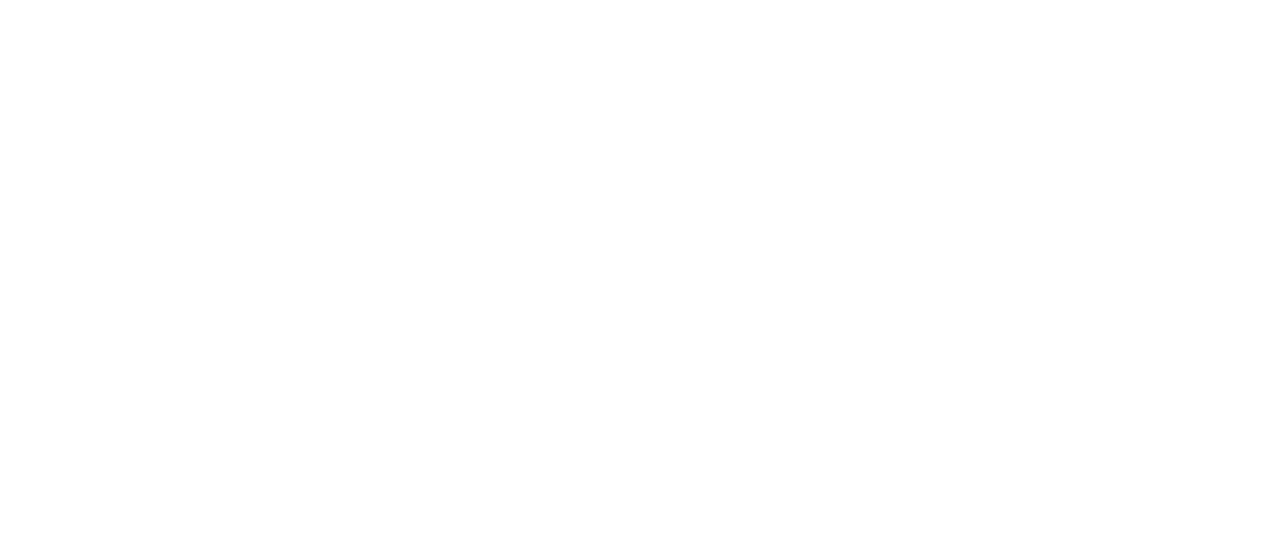
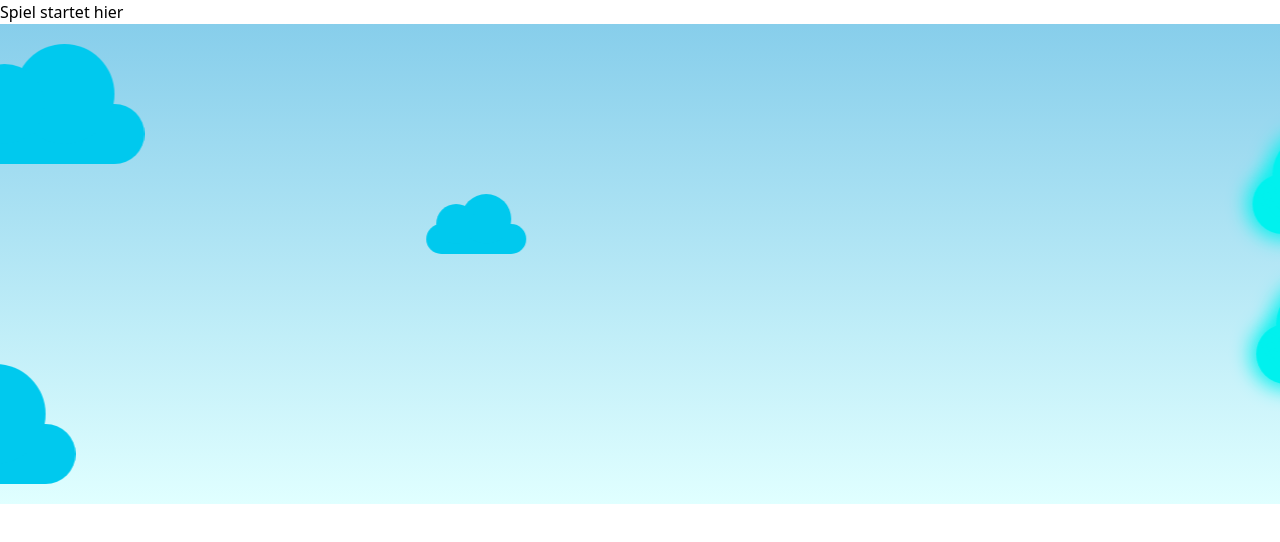
Before and after one commit to Emme18/MMS_Framework, a SvelteKit app: page /Spiel_starten in a window 1280 px wide. Shown: the top 542 px of the page. Built offline with nearby package versions, Linux system fonts and the light colour scheme.

Commit message:
CSS Wolken Animation

```diff
--- a/src/routes/+page.svelte
+++ b/src/routes/+page.svelte
@@ -27,7 +27,7 @@
 
 <div class="w-full bg-slate-300 h-full text-center">
     <div class="pt-72">
-        <a href="/Charakterwahl">
+        <a href="/Spiel_starten">
             <Button />
         </a>
 
--- a/src/routes/Spiel_starten/+page.svelte
+++ b/src/routes/Spiel_starten/+page.svelte
@@ -0,0 +1,232 @@
+<div>
+    <h1> Spiel startet hier </h1>
+</div>
+
+
+<div class="mb-cloud">
+    <div class="cloud1"></div>
+    <div class="cloud2"></div>
+    <div class="cloud3"></div>
+    <div class="cloud4"></div>
+    <div class="cloud5"></div>
+    <div class="cloud6"></div>
+</div>
+
+<style>
+ /*
+  *  Created on : 02.05.2018, 15:44:15
+  *  @copyright : Samet Tarim
+  *  @author    : Samet Tarim aka prod3v3loper
+  */
+
+  .mb-cloud {
+
+  position: relative;
+  overflow: hidden;
+  width: 100%;
+  height: 30em;
+  max-height: 30em;
+  background: linear-gradient(#87CEEB,#E0FFFF);
+}
+
+.cloud1,
+.cloud2,
+.cloud3,
+.cloud4,
+.cloud5,
+.cloud6 {
+
+  position: absolute;
+
+  -webkit-border-radius: 200px;
+  -moz-border-radius: 200px;
+  border-radius: 200px;
+}
+
+.cloud1, .cloud4 {
+
+  width: 200px;
+  height: 60px;
+  background: #00c9ee;
+}
+
+.cloud1 {
+
+  top: 80px;
+  left:-230px;
+  animation: cloud1 50s infinite linear;
+}
+
+@keyframes cloud1 {
+  from{transform: translate3d(-130px,0,0)}
+  to{transform: translate3d(1900px,0,0)}
+}
+
+.cloud2 {
+
+  top: 200px;
+  left:-230px;
+  animation: cloud2 20s infinite linear;
+}
+
+@keyframes cloud2 {
+  from{transform: translate3d(-90px,0,0)}
+  to{transform: translate3d(1900px,0,0)}
+}
+
+.cloud3 {
+
+  top: 300px;
+  right:-230px;
+  animation: cloud3 60s infinite linear;
+}
+
+@keyframes cloud3 {
+  from{transform: translate3d(210px,0,0)}
+  to{transform: translate3d(-1900px,0,0)}
+}
+
+.cloud4 {
+
+  top: 400px;
+  left:-230px;
+  animation: cloud4 80s infinite linear;
+}
+
+@keyframes cloud4 {
+  from{transform: translate3d(-80px,0,0)}
+  to{transform: translate3d(1900px,0,0)}
+}
+
+.cloud5 {
+
+  top: 300px;
+  left:-230px;
+  animation: cloud5 100s infinite linear 1s;
+}
+
+@keyframes cloud5 {
+  from{transform: translate3d(-80px,0,0)}
+  to{transform: translate3d(1900px,0,0)}
+}
+
+.cloud6 {
+
+  top: 150px;
+  right:-230px;
+  animation: cloud6 40s infinite linear 1s;
+}
+
+@keyframes cloud6 {
+  from{transform: translate3d(300px,0,0)}
+  to{transform: translate3d(-1900px,0,0)}
+}
+
+.cloud1:after, .cloud4:after {
+
+  content: '';
+  position: absolute;
+  top:-40px;
+  left: 20px;
+  width: 80px;
+  height: 80px;
+  background: #00c9ee;
+  -webkit-border-radius: 200px;
+  -moz-border-radius: 200px;
+  border-radius: 200px;
+}
+
+.cloud1:before, .cloud4:before {
+
+  content: '';
+  position: absolute;
+  top:-60px;
+  right: 30px;
+  width: 100px;
+  height: 100px;
+  background: #00c9ee;
+  -webkit-border-radius: 200px;
+  -moz-border-radius: 200px;
+  border-radius: 200px;
+}
+
+.cloud2, .cloud5 {
+
+  width: 100px;
+  height: 30px;
+  background: #00c9ee;
+}
+
+.cloud2:after, .cloud5:after {
+
+  content: '';
+  position: absolute;
+  width: 40px;
+  height: 40px;
+  top:-20px;
+  left: 10px;
+  background: #00c9ee;
+  -webkit-border-radius: 200px;
+  -moz-border-radius: 200px;
+  border-radius: 200px;
+}
+
+.cloud2:before, .cloud5:before {
+
+  content: '';
+  position: absolute;
+  top:-30px;
+  right: 15px;
+  width: 50px;
+  height: 50px;
+  background: #00c9ee;
+  -webkit-border-radius: 200px;
+  -moz-border-radius: 200px;
+  border-radius: 200px;
+}
+
+.cloud3, .cloud6 {
+
+  width: 200px;
+  height: 60px;
+  background: #00f1ee;
+  box-shadow: 0px 0px 20px 5px #00f1ee;
+  -moz-box-shadow: 0px 0px 20px 5px #00f1ee;
+  -webkit-box-shadow: 0px 0px 20px 5px #00f1ee;
+}
+
+.cloud3:after, .cloud6:after {
+
+  content: '';
+  position: absolute;
+  width: 80px;
+  height: 80px;
+  top:-40px;
+  left: 20px;
+  background: #00f1ee;
+  -webkit-border-radius: 200px;
+  -moz-border-radius: 200px;
+  border-radius: 200px;
+  box-shadow: 0px 0px 20px 5px #00f1ee;
+  -moz-box-shadow: 0px 0px 20px 5px #00f1ee;
+  -webkit-box-shadow: 0px 0px 20px 5px #00f1ee;
+}
+
+.cloud3:before, .cloud6:before {
+
+  content: '';
+  position: absolute;
+  width: 100px;
+  height: 100px;
+  top:-60px;
+  right: 30px;
+  background: #00f1ee;
+  -webkit-border-radius: 200px;
+  -moz-border-radius: 200px;
+  border-radius: 200px;
+  box-shadow: 0px 0px 20px 5px #00f1ee;
+  -moz-box-shadow: 0px 0px 20px 5px #00f1ee;
+  -webkit-box-shadow: 0px 0px 20px 5px #00f1ee;
+}
+
+</style>
```
